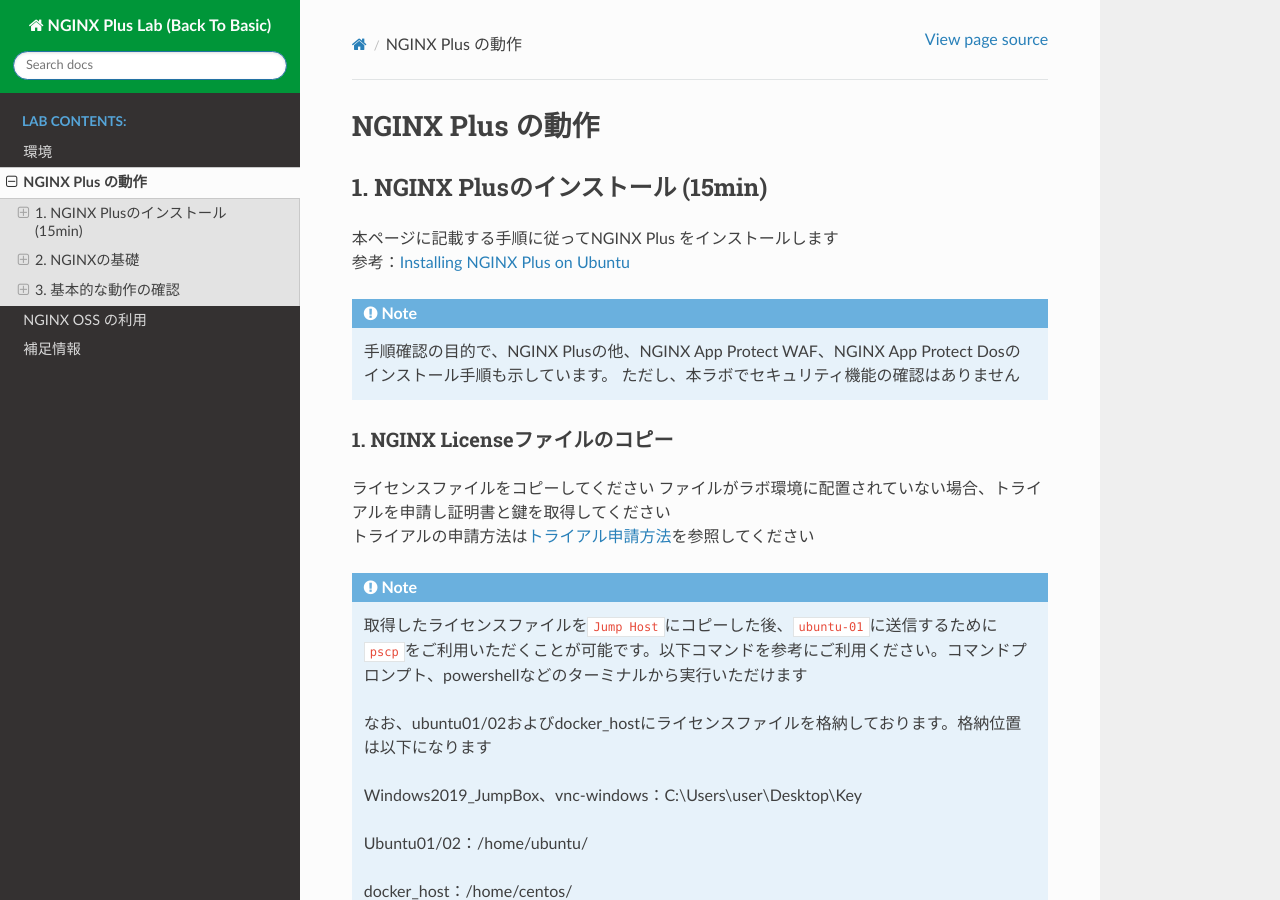
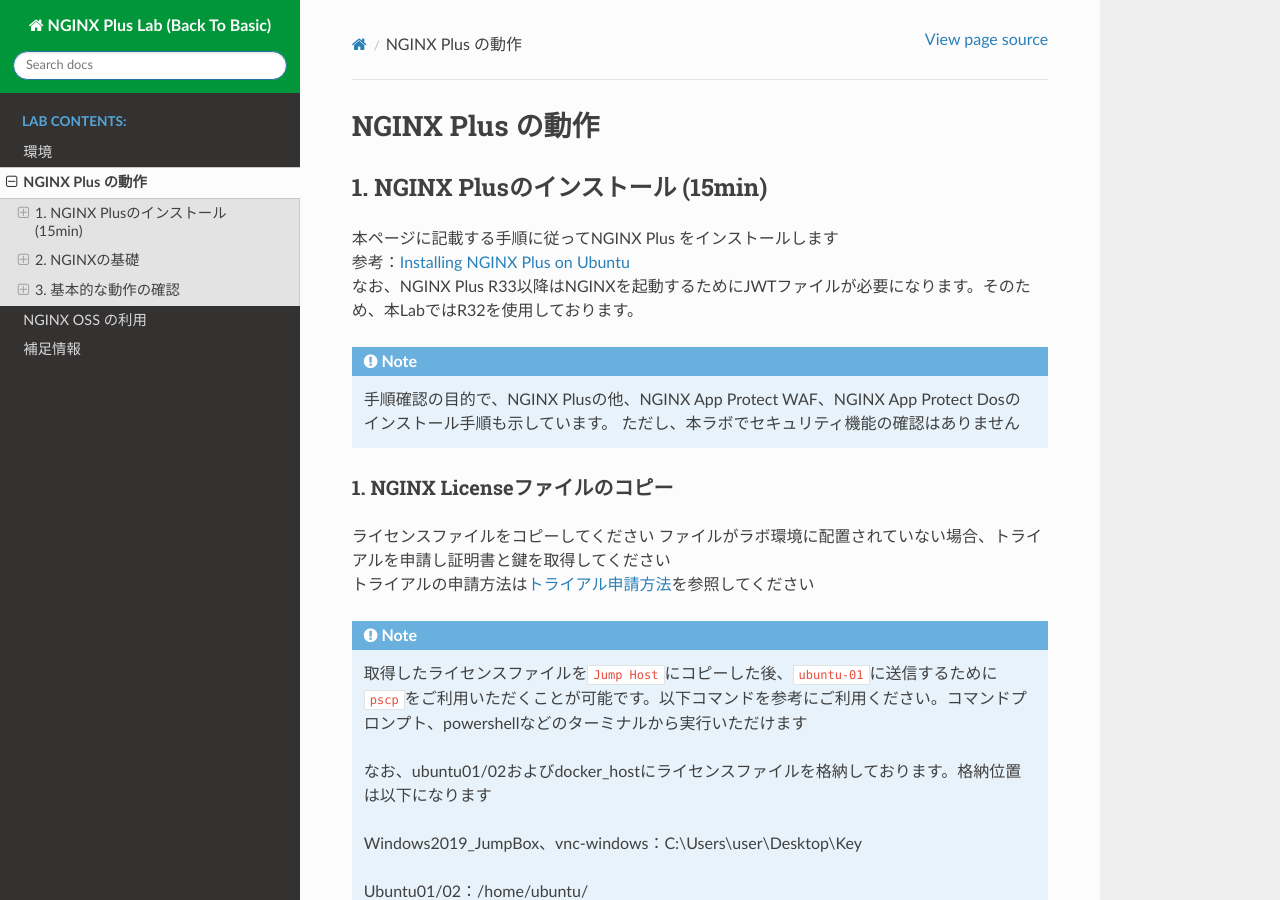
Before and after one commit to BeF5/f5j-nginx-plus-lab1, a Sphinx documentation site: the page built from docs/class1/module2/module2.rst, in a window 1280 px wide and 900 px high. Built offline with Sphinx 7.4.7 and the Read the Docs theme 3.1.0, drawn with Linux system fonts in a browser that asks for light colours; some of the changed text lies outside the part shown.

Commit message:
Update module2.rst

```diff
--- a/docs/class1/module2/module2.rst
+++ b/docs/class1/module2/module2.rst
@@ -7,6 +7,7 @@
 
 | 本ページに記載する手順に従ってNGINX Plus をインストールします
 | 参考：\ `Installing NGINX Plus on Ubuntu <https://docs.nginx.com/nginx/admin-guide/installing-nginx/installing-nginx-plus/#installing-nginx-plus-on-ubuntu>`__
+| なお、NGINX Plus R33以降はNGINXを起動するためにJWTファイルが必要になります。そのため、本LabではR32を使用しております。
 
 .. NOTE::
    手順確認の目的で、NGINX Plusの他、NGINX App Protect WAF、NGINX App
@@ -116,7 +117,7 @@
   :caption: 実行結果サンプル
   :linenos:
 
-  nginx version: nginx/1.23.4 (nginx-plus-r29)
+  nginx version: nginx/1.25.5 (nginx-plus-r32-p1)
 
 ``-V`` (大文字)　を指定することによりパッケージが利用するOpenSSLの情報や、configureのオプションを確認できます。
 
```
